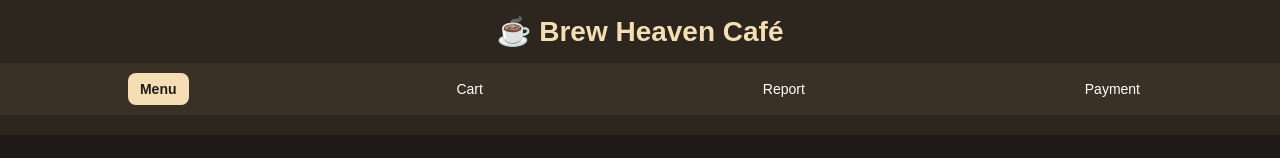
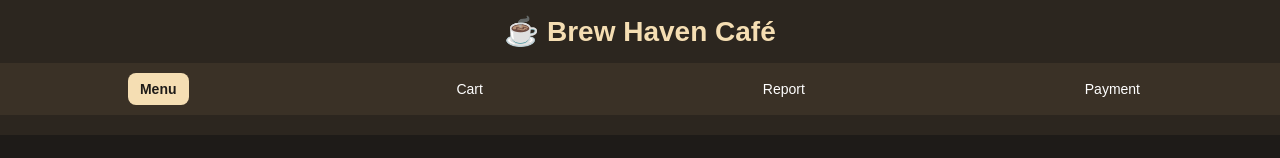
Before and after one commit to nicholiana/brew, a plain HTML site: page index.html in a window 1280 px wide. Shown: the top 158 px of the page. Drawn offline with Linux system fonts and the light colour scheme.

Commit message:
Update index.html

```diff
--- a/index.html
+++ b/index.html
@@ -147,7 +147,7 @@ nav button.active, nav button:hover {
 </head>
 <body>
 
-<h1>☕ Brew Heaven Café</h1>
+<h1>☕ Brew Haven Café</h1>
 
 <!-- NAV -->
 <nav>
```
